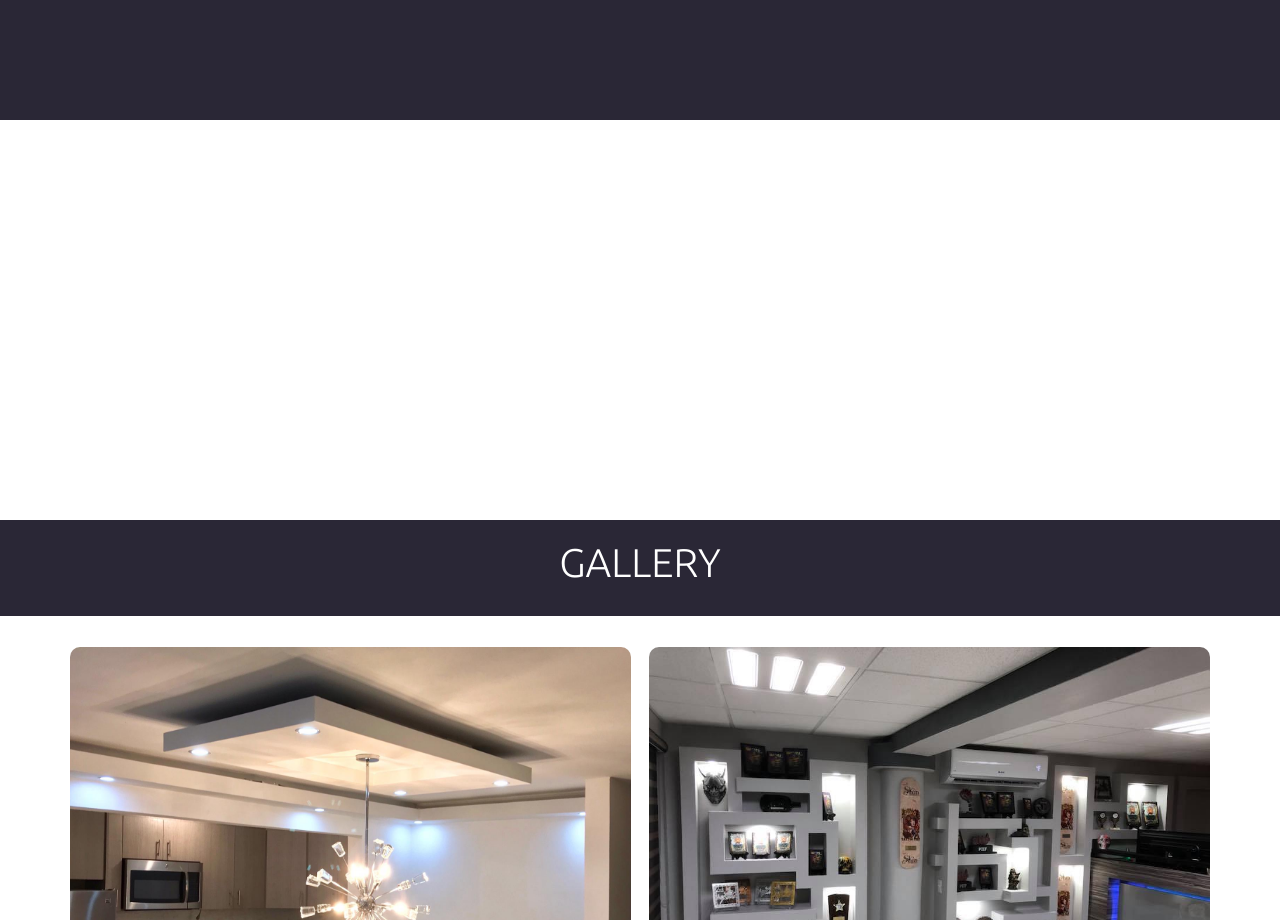
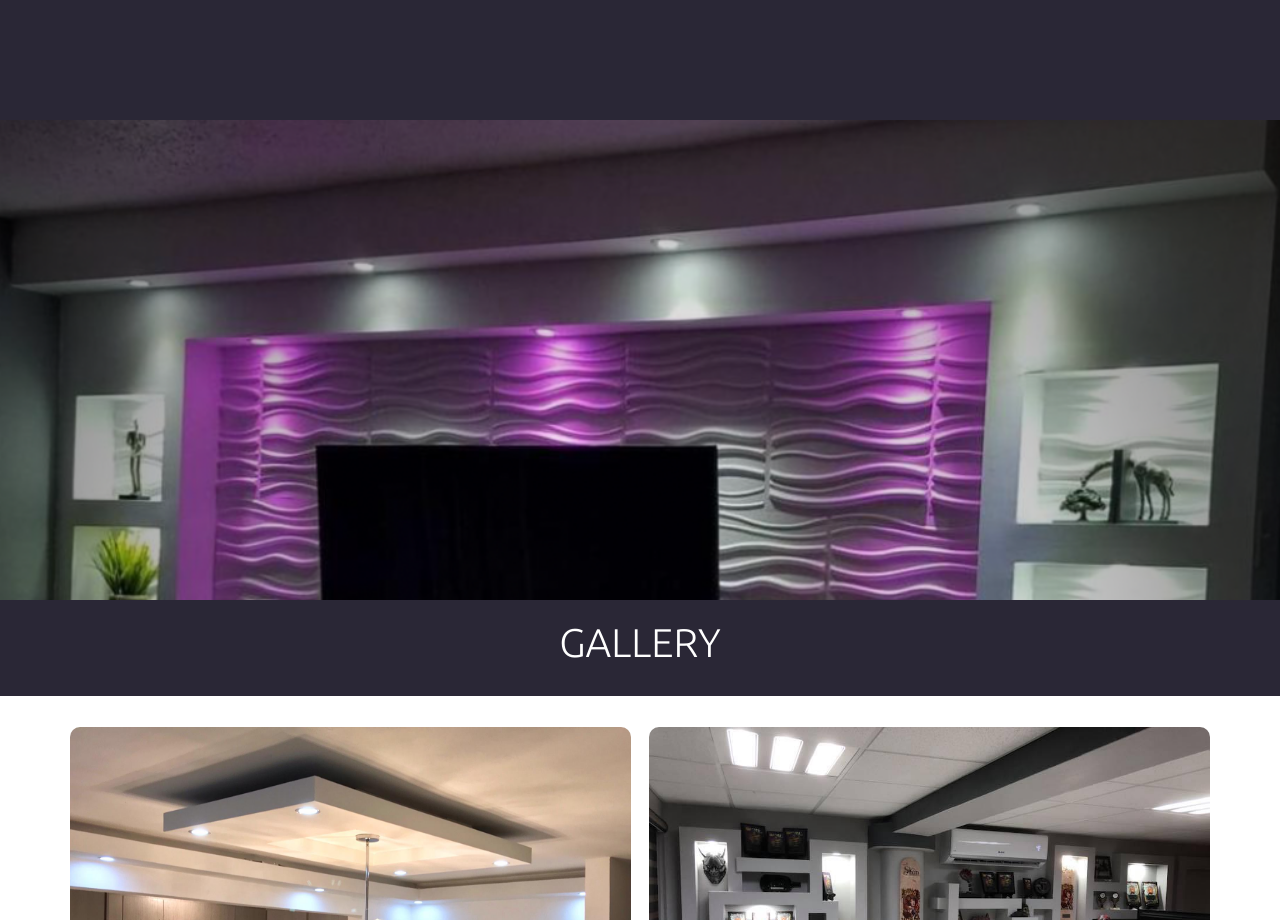
Before and after one commit to gabrielpantojas/WaveArtDesign, a plain HTML site: page index.html in a window 1280 px wide. Shown: the part 1690-2610 px from the top of the page. Drawn offline with Linux system fonts and the light colour scheme; a web font is replaced by a local one.

Commit message:
Add files via upload

```diff
--- a/style.scss
+++ b/style.scss
@@ -171,9 +171,9 @@ body {
 }
 
 .foto {
-    background-image: url(img/bayamon3.jpeg);
+    background-image: url(img/bayamon31.png);
     background-size: cover;
-    height: 50vh;
+    height: 60vh;
     background-repeat: no-repeat;
     background-attachment: fixed;
 }
```
Also changed, not shown: img/bayamon3.jpeg (added), img/bayamon31.png (added), style.css.
